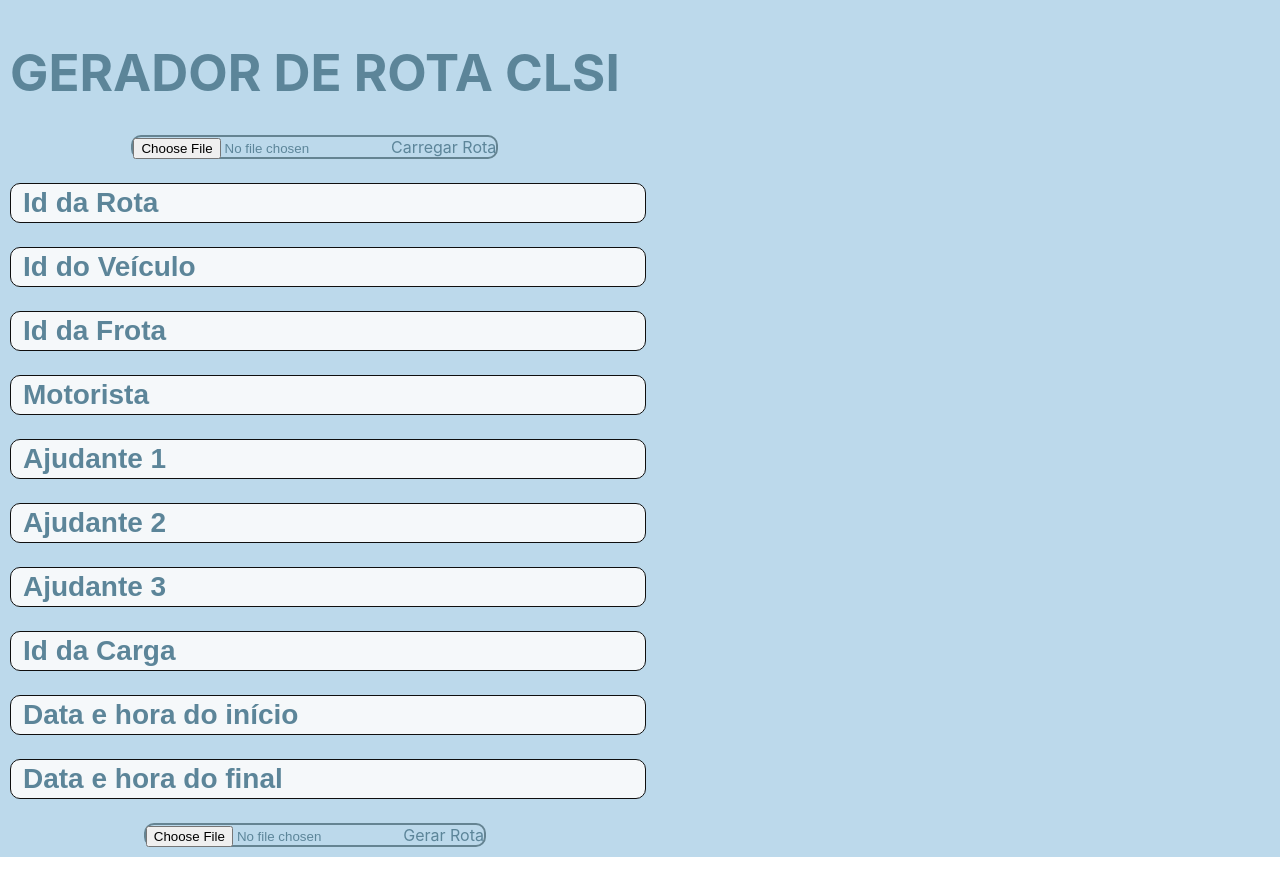
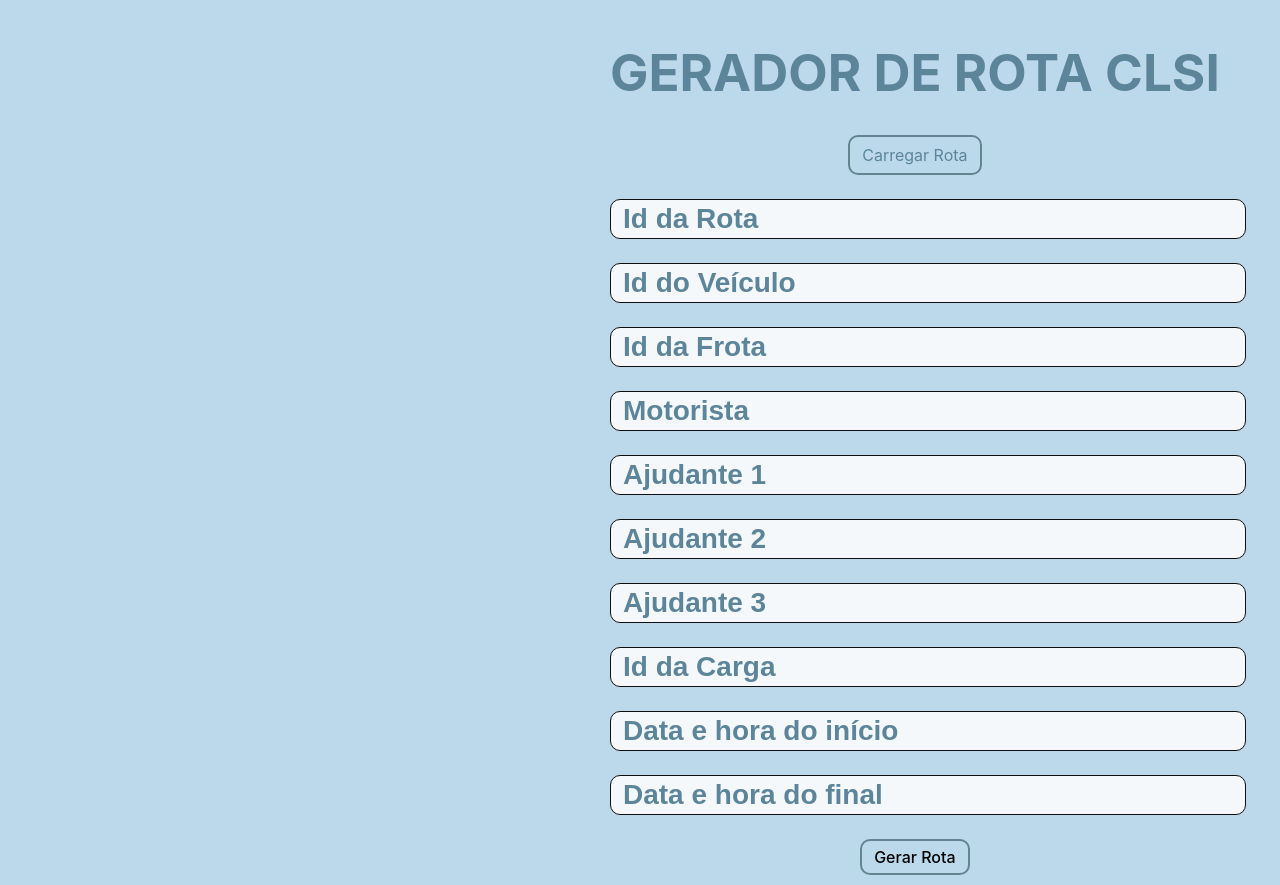
Before and after one commit to fidelis/gerador-rota-clsi, a React (Vite) app: page / in a window 1280 px wide. Before the commit the page ends 857 px from the top, so only its background shows below. Built offline with nearby package versions, Linux system fonts and the light colour scheme.

Commit message:
ajustes de css

```diff
--- a/package.json
+++ b/package.json
@@ -13,6 +13,7 @@
     "react": "^18.2.0",
     "react-dom": "^18.2.0",
     "react-leaflet": "^4.1.0",
+    "react-query": "^3.39.2",
     "react-router-dom": "^6.4.2",
     "react-select": "^5.5.4",
     "sheetjs": "^2.0.0",
--- a/src/App.css
+++ b/src/App.css
@@ -1,9 +1,6 @@
-#root {
-  max-width: 1280px;
-  margin: 0 auto;
-  padding: 2rem;
-  text-align: center;
-  color: #5c8599;
+.App {
+  display: block;
+  margin-left: 600px;
 }
 
 .impRota {
@@ -34,4 +31,22 @@
 label.custom-file-upload {
   border: 2px solid #658492;
   border-radius: 10px;
+  display: inline-block;
+  padding: 6px 12px;
+  cursor: pointer;
+  position: relative;
 }
+
+.input-file {
+  display: none;
+}
+
+.button-create-route {
+  background-color: #bcd9eb;
+  border: 2px solid #658492;
+  border-radius: 10px;
+  display: inline-block;
+  padding: 6px 12px;
+  cursor: pointer;
+  position: relative;
+}
--- a/src/App.tsx
+++ b/src/App.tsx
@@ -1,19 +1,40 @@
 import { useState } from 'react'
 import './App.css'
-import XlsxFile from './XlsxFile'
+import loadDeliveryRoute from "./LoadDeliveryRoute"
 import {useNavigate} from "react-router-dom"
+
+interface DeliveryRoute {
+  routeId: number,
+  vehicleId: number,
+  fleetId: number,
+  driverName: string,
+  helper1Name: string,
+  helper2Name: string,
+  helper3Name: string,
+  loadId: string,
+  beggingDate: Date,
+  endingDate: Date,
+}
 
 export default function App() {
   const navigate = useNavigate();
+
+  const onFileChangeCapture = ( e: React.ChangeEvent<HTMLInputElement> ) => {
+    /*Selected files data can be collected here.*/
+    var fileName: any = e.target.files
+    console.log(fileName[0].name)
+  };
+
+  const [, setDeliveries] = useState<Delivery[]>([]);
 
   return (
     <div className="App">
       <h1>GERADOR DE ROTA CLSI</h1>
       <div className="result">
-        <label className="custom-file-upload">
-          <input type="file" onClick={(e) => XlsxFile.showFile(e)}/>
-          <i className="fa-cloud-upload"></i> Carregar Rota
+        <label htmlFor="input-file" className="custom-file-upload">
+          <i className="fa-cloud-upload"></i>Carregar Rota
         </label>
+        <input id="input-file" className="input-file" type="file" onChangeCapture={onFileChangeCapture}/>
       </div>
       <div className='form-rota'>
         <input type="text" className='caixa-texto' defaultValue="Id da Rota" /><br></br>
@@ -28,10 +49,7 @@ export default function App() {
         <input type="text" className='caixa-texto' defaultValue="Data e hora do final"/><br></br>
       </div>
       <div className="newRoute">
-        <label className="custom-file-upload">
-          <input type="file" onChange={()=>{navigate("/Map");}} />
-          <i className="fa-cloud-upload"></i> Gerar Rota
-        </label>
+        <button type="button" className='button-create-route' onClick={()=>{navigate("/Map");}}>Gerar Rota</button>
       </div>
     </div>
   )
--- /dev/null
+++ b/src/LoadDeliveryRoute.tsx
@@ -0,0 +1,30 @@
+import { useQuery } from "react-query";
+
+interface DeliveryPoints {
+  id: number,
+  pointName: string,
+  fiscalID: number,
+  address: string,
+  addessComplement: string,
+}
+
+interface DeliveryRoute {
+  routeId: number,
+  vehicleId: number,
+  fleetId: number,
+  driverName: string,
+  helper1Name: string,
+  helper2Name: string,
+  helper3Name: string,
+  loadId: string,
+  beggingDate: Date,
+  endingDate: Date,
+}
+
+function loadDeliveryRoute (e: any) {
+  var file = e.target.files[0];
+  console.log(file)
+  return
+}
+
+export default loadDeliveryRoute;
--- a/src/Map.css
+++ b/src/Map.css
@@ -4,7 +4,7 @@
   margin: 0;
   padding: 10px;
   text-align: center;
-  color: #5c8599;
+  color: #0d0d0e;
 }
 
 #page-map {
@@ -18,6 +18,7 @@
   padding: 10px 10px;
 
   z-index: 1;
+
 }
 
 form.landing-page-form {
@@ -34,10 +35,15 @@ form.landing-page-form {
   left: 10px;
 
   z-index: 1;
+
 }
 
 #page-map .leaflet-container {
   z-index: 0;
+}
+
+#page-map .leaflet-tile {
+  filter: hue-rotate(45deg) !important;
 }
 
 form.landing-page-form fieldset {
@@ -77,7 +83,7 @@ form.landing-page-form .input-block label span {
 
 form.landing-page-form .input-block input {
   width: 100%;
-  background: #d7e1e7;
+  background: #eef1f3;
   border: 1px solid #d3e2e5;
   border-radius: 10px;
   outline: none;
@@ -111,7 +117,7 @@ form.landing-page-form button.confirm-button:hover {
 /* Pop Up - Marker */
 
 #page-map .map-popup .leaflet-popup-content-wrapper {
-  background: rgba(255, 255, 255, 0.8);
+  background: rgba(207, 243, 243, 0.8);
   border-radius: 20px;
   box-shadow: none;
 }
--- a/src/XlsxFile.tsx
+++ b/src/XlsxFile.tsx
@@ -1,7 +1,7 @@
 import React, { Component } from 'react';
 import * as XLSX from 'xlsx';
 
-export default function showFile (e: any) {
+function showFile (e: any) {
     var file = e.target.files[0];
     // input canceled, return
     if (!file) return;
@@ -38,3 +38,5 @@ export default function showFile (e: any) {
       </div>
     )
 }
+
+export default showFile;
--- a/src/main.tsx
+++ b/src/main.tsx
@@ -3,13 +3,16 @@ import ReactDOM from 'react-dom'
 import App from './App'
 import Map from './Map'
 import { BrowserRouter, Route, Routes } from 'react-router-dom'
+import { QueryClient, QueryClientProvider } from 'react-query';
 import { createRoot } from "react-dom/client"
 import './index.css'
 
 const container = document.getElementById("root");
 const root = createRoot(container!);
+const queryClient = new QueryClient();
 
 root.render(
+  <QueryClientProvider client={queryClient}>
     <BrowserRouter>
     <Routes>
       <Route path='App' element={<App />} />
@@ -17,4 +20,5 @@ root.render(
       <Route path='Map' element={<Map />} />
     </Routes>
     </BrowserRouter>
+  </QueryClientProvider>
 )
```
Also changed, not shown: 1 other file (tests, documents, lock files or other folders). Lines whose indentation alone changed are shown as unchanged.
